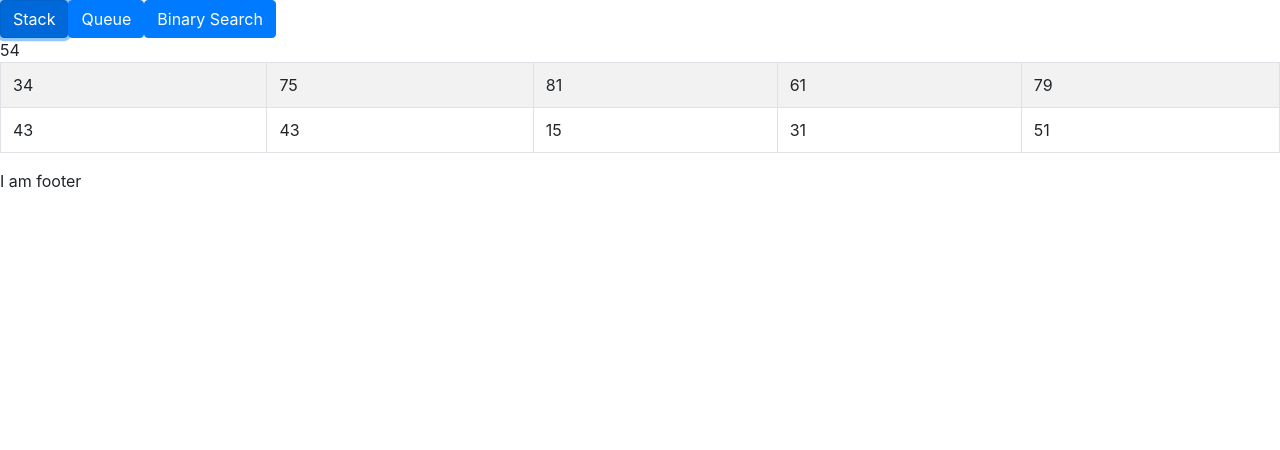
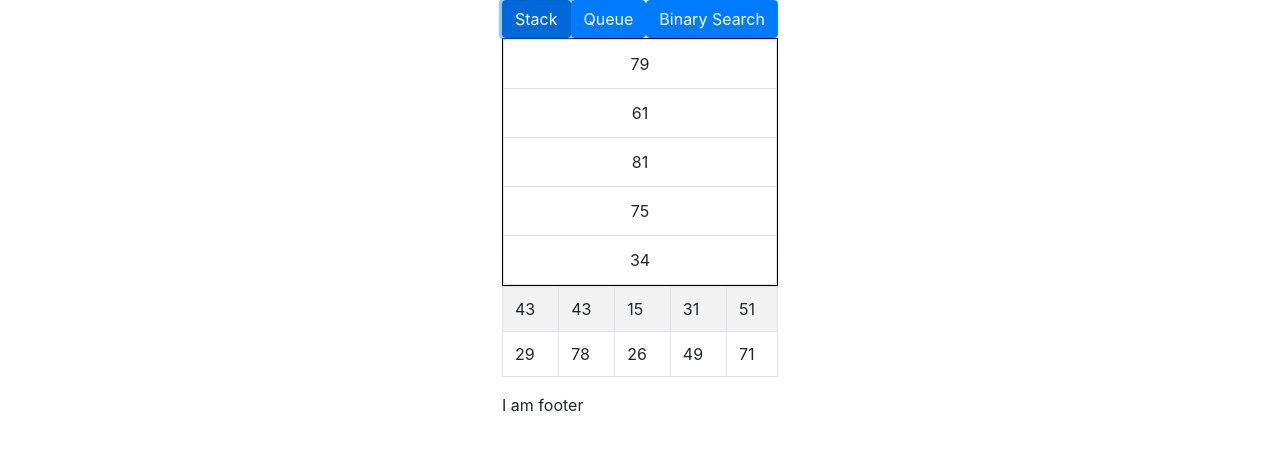
Before and after one commit to Juan-Ramirez-Alvarez/AlgO, a React app: page / in a window 1280 px wide. Both pictures are taken after a click on the button "Stack". Built offline with nearby package versions, Linux system fonts and the light colour scheme.

Commit message:
implement a built stack in the middle w style

```diff
--- a/public/index.html
+++ b/public/index.html
@@ -1,7 +1,8 @@
 <html>
-<head>
-</head>
-<body>
-        <div id="root"></div>
-</body>
+        <head>
+                <link rel="stylesheet" type="text/css" href="style.css">
+        </head>
+        <body>
+                <div id="root"></div>
+        </body>
 </html>
--- /dev/null
+++ b/public/style.css
@@ -0,0 +1,16 @@
+html {
+    display: table;
+    margin: auto;
+}
+
+body {
+    display: table-cell;
+    vertical-align: middle;
+}
+
+.builtStack {
+    text-align: center;
+    border-style: solid;
+    border-width: 1px;
+    border-color: black;
+}
--- a/src/js/header.js
+++ b/src/js/header.js
@@ -1,6 +1,6 @@
 import React from 'react';
 import Button from 'react-bootstrap/Button';
-import {Stack} from './stack.js';
+import {StackController} from './stack.js';
 
 export class Header extends React.Component {
   updateBodyTag(tag) {
@@ -10,7 +10,7 @@ export class Header extends React.Component {
   render() {
     return (
       <div>
-          <Button onClick={() => this.updateBodyTag(<Stack />)}>Stack</Button>
+          <Button onClick={() => this.updateBodyTag(<StackController />)}>Stack</Button>
           <Button onClick={() => this.updateBodyTag(<Queue />)}>Queue</Button>
           <Button onClick={() => this.updateBodyTag(<BinSearch />)}>Binary Search</Button>
       </div>
--- a/src/js/stack.js
+++ b/src/js/stack.js
@@ -1,6 +1,6 @@
 import React from 'react';
 import Table from 'react-bootstrap/Table';
-import { render } from '@testing-library/react';
+import ListGroup from 'react-bootstrap/ListGroup';
 
 const bankSize = 10;
 
@@ -19,7 +19,7 @@ function Bank(props) {
     for(var i = 1; i <= props.bankArray.length; i++) {
         if(i % lengthRow === 0) {
             var row = getTableRow(props.bankArray.slice(start, i))
-            rows.push(<tr>{row}</tr>);
+            rows.push(<tr key={i}>{row}</tr>);
             start = i;
         }
     }
@@ -31,21 +31,38 @@ function Bank(props) {
             </tbody>
         </Table>
     );
+
+    // fuck it
+    function getTableRow(items) {
+        return items.map(function (item, i) {
+            return (
+                <td key={i} className="bankElement"> {item} </td>
+            );
+        });
+    }
 }
 
-function getTableRow(items) {
-    return items.map(function (item, i) {
-        return (
-            <td key={i}> {item} </td>
-        );
-    });
+function Stack(props) {
+    var listItems = []
+    var keyIndex = 0;
+    props.stackArray.slice().reverse().forEach(function(x) {
+        listItems.push(<ListGroup.Item key={keyIndex++}>{x}</ListGroup.Item>)
+    })
+
+    return (
+        <div className="builtStack">
+                  <ListGroup>
+                      {listItems}
+                  </ListGroup>
+        </div>
+    );
 }
 
-export class Stack extends React.Component {
+export class StackController extends React.Component {
     constructor(props) {
         super(props);
         this.state = {
-          stackArray: new Array(1).fill(getRandomNum()),
+          stackArray: Array.from({length: 5}, (_, randNum) => (getRandomNum())),
           bankArray: Array.from({length: bankSize}, (_, randNum) => (getRandomNum()))
         };
     }
@@ -53,7 +70,7 @@ export class Stack extends React.Component {
     render() {
         return (
             <div>
-              {this.state.stackArray}
+              <Stack stackArray={this.state.stackArray}/>
               <Bank bankArray={this.state.bankArray} />
             </div>
         );
```
